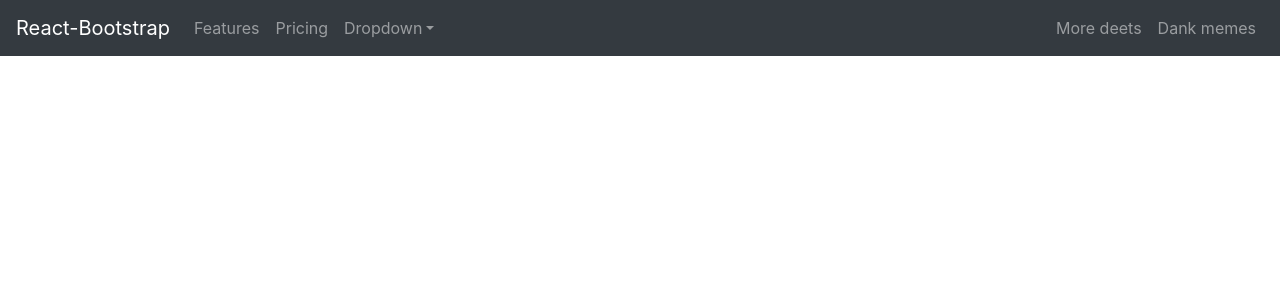
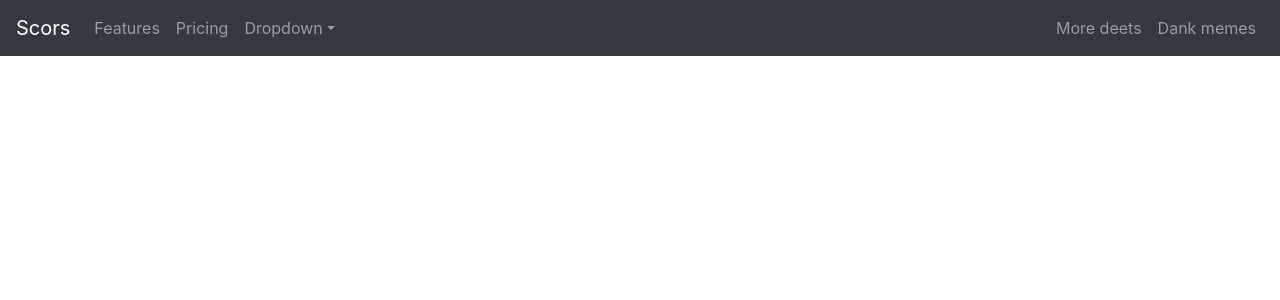
Before and after one commit to chavalk/scors, a React (Create React App) app: page / in a window 1280 px wide. Shown: the top 300 px of the page. Built offline with nearby package versions, Linux system fonts and the light colour scheme.

Commit message:
Change brand in nav bar.

```diff
--- a/src/components/Nav/index.js
+++ b/src/components/Nav/index.js
@@ -4,7 +4,7 @@ import * as ReactBootStrap from 'react-bootstrap';
 function Nav() {
     return (
         <ReactBootStrap.Navbar collapseOnSelect expand="lg" bg="dark" variant="dark">
-            <ReactBootStrap.Navbar.Brand href="#home">React-Bootstrap</ReactBootStrap.Navbar.Brand>
+            <ReactBootStrap.Navbar.Brand href="#home">Scors</ReactBootStrap.Navbar.Brand>
             <ReactBootStrap.Navbar.Toggle aria-controls="responsive-navbar-nav" />
             <ReactBootStrap.Navbar.Collapse id="responsive-navbar-nav">
                 <ReactBootStrap.Nav className="mr-auto">
```
